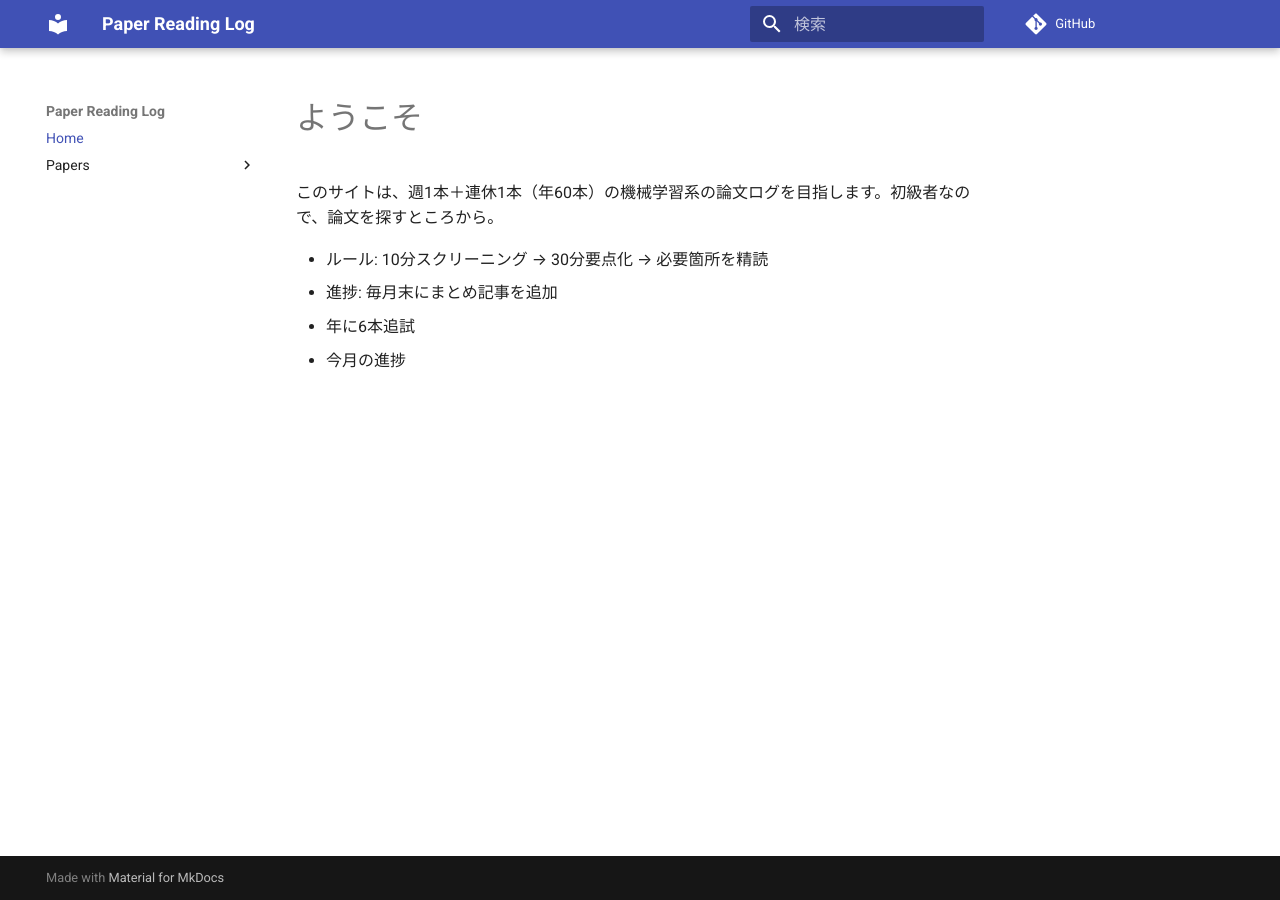
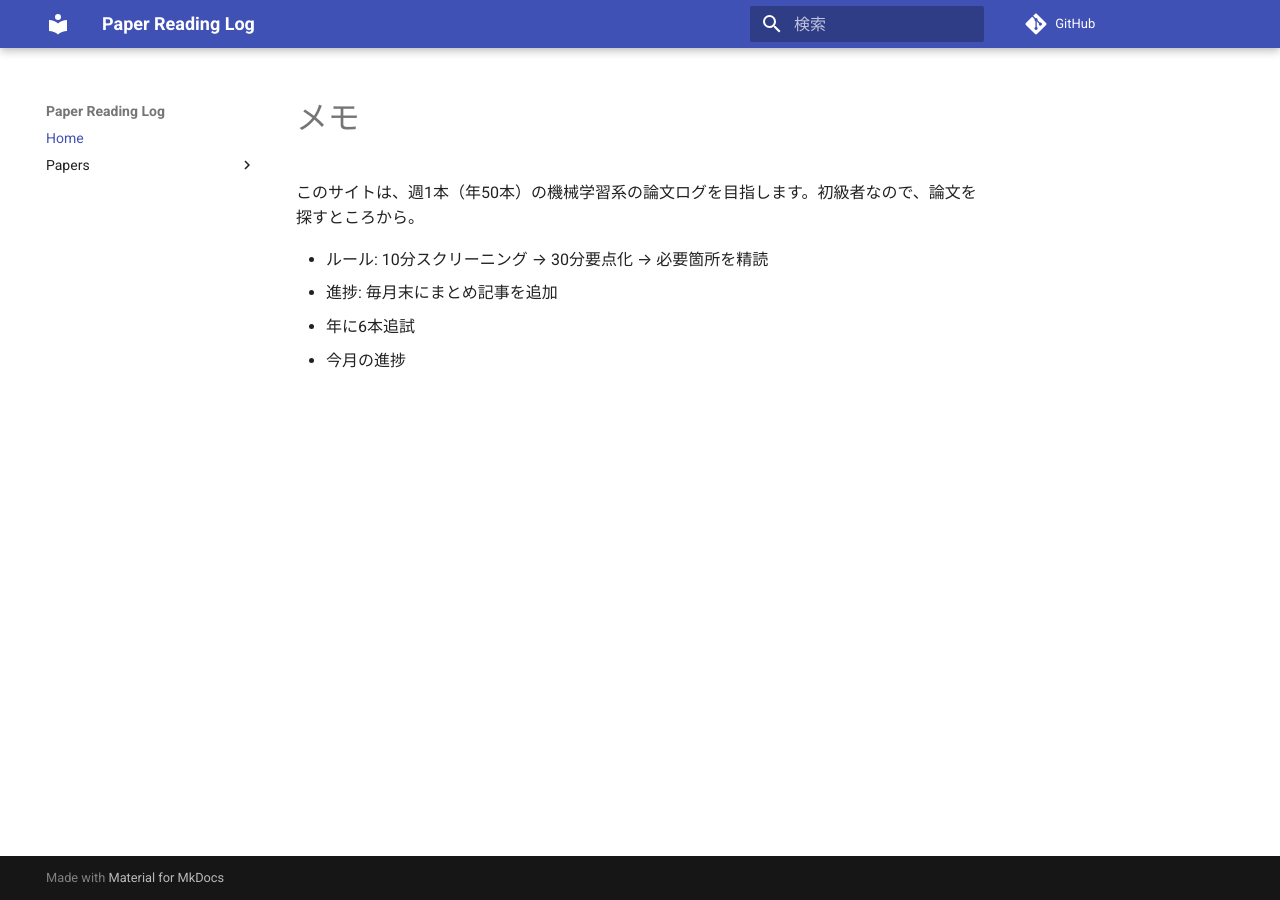
Before and after one commit to sato-cotoco/paper-reading, an MkDocs documentation site: the page built from docs/index.md, in a window 1280 px wide. Built offline with MkDocs 1.6.1 and Material for MkDocs 9.7.7, drawn with Linux system fonts in a browser that asks for light colours; comment, search, counter and statistics services are not loaded.

Commit message:
Update index.md

```diff
--- a/docs/index.md
+++ b/docs/index.md
@@ -1,5 +1,5 @@
-# ようこそ
-このサイトは、週1本＋連休1本（年60本）の機械学習系の論文ログを目指します。初級者なので、論文を探すところから。
+# メモ
+このサイトは、週1本（年50本）の機械学習系の論文ログを目指します。初級者なので、論文を探すところから。
 
 - ルール: 10分スクリーニング → 30分要点化 → 必要箇所を精読
 - 進捗: 毎月末にまとめ記事を追加
```
